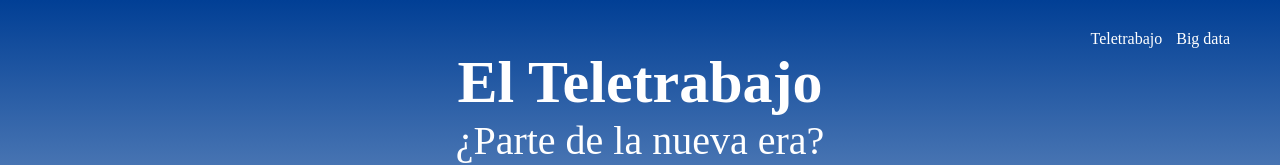
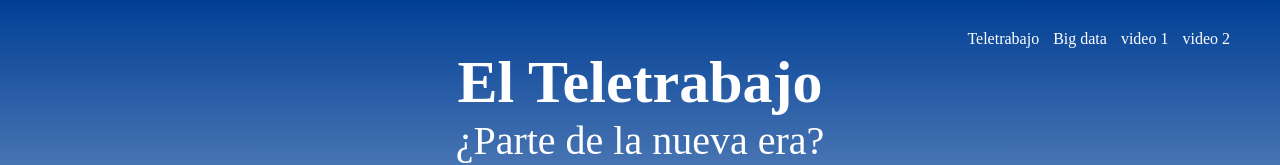
Before and after one commit to Dago456/pagina, a plain HTML site: page index.html in a window 1280 px wide. Shown: the top 165 px of the page. Drawn offline with Linux system fonts and the light colour scheme; a web font is replaced by a local one.

Commit message:
si videos

```diff
--- a/index.html
+++ b/index.html
@@ -18,6 +18,8 @@
         <nav>
             <a href="#ttbajo">Teletrabajo</a>
             <a href="bigData.html">Big data</a>
+            <a href="https://drive.google.com/drive/folders/1NnharxAvbvIeMujOBw6CBTusJ9X3O4Bt">video 1</a>
+            <a href="https://drive.google.com/file/d/148sBA4tC2inocFe3E2AqwDnppQm1deTR/view?usp=share_link">video 2</a>
 
 
         </nav>
```
